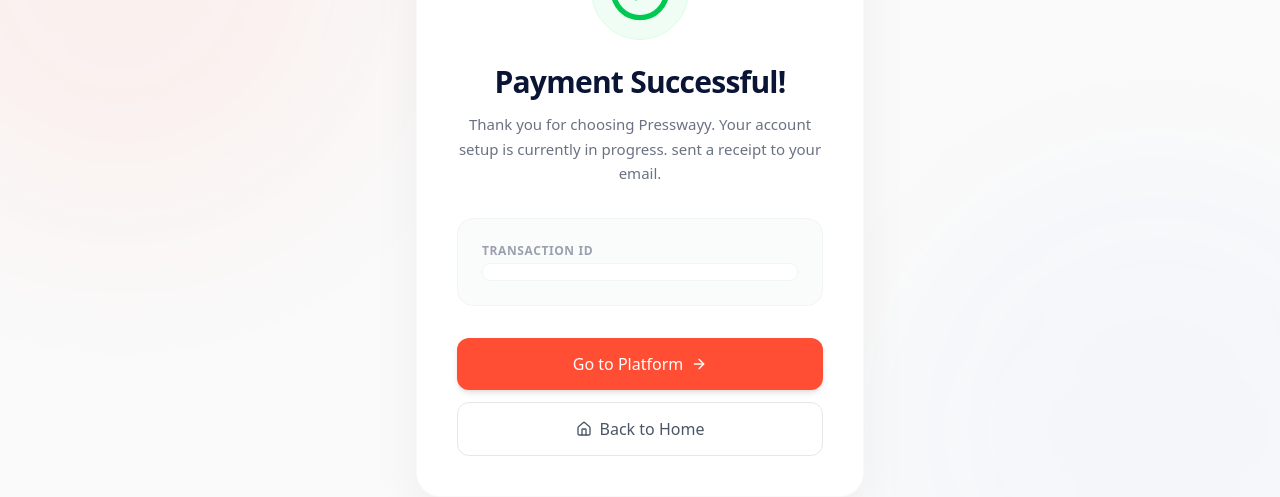
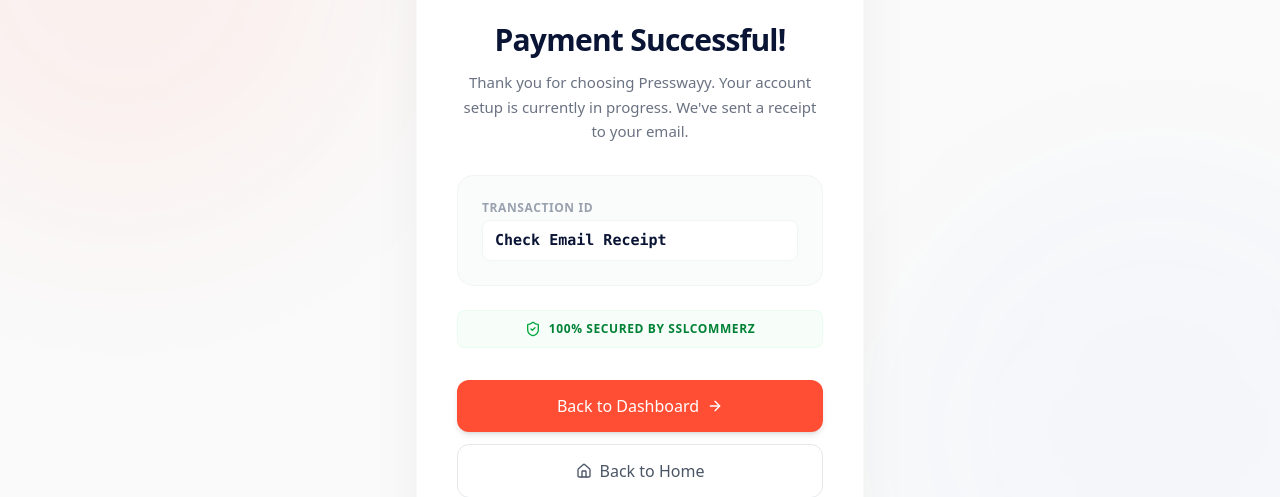
Before and after one commit to mahafizur-dev/presswayy, a Next.js app: page /payment/success in a window 1280 px wide. Shown: the part 201-698 px from the top of the page. Built offline with nearby package versions, Linux system fonts and the light colour scheme; no server answers.

Commit message:
include the google tag manager

```diff
--- a/app/api/payment/success/route.ts
+++ b/app/api/payment/success/route.ts
@@ -59,14 +59,15 @@
           throw new Error(`n8n responded with status: ${n8nResponse.status}`);
         }
 
-        console.log(
-          "✅ Payment Data successfully sent to n8n Database Webhook.",
-        );
+        console.log("✅ Payment Data successfully sent to Database.");
       } catch (dbError) {
         console.error("Database save error (n8n Issue):", dbError);
       }
 
-      return NextResponse.redirect(`${baseUrl}/dashboard?payment=success`, 303);
+      return NextResponse.redirect(
+        `${baseUrl}/payment/success?tran_id=${verifyData.tran_id}&amount=${verifyData.amount}`,
+        303,
+      );
     } else {
       console.error("Payment Validation Failed (Fraud Attempt):", verifyData);
       return NextResponse.redirect(`${baseUrl}/dashboard?payment=failed`, 303);
--- a/app/layout.tsx
+++ b/app/layout.tsx
@@ -1,5 +1,6 @@
 import type { Metadata } from "next";
 import { Inter } from "next/font/google";
+import Script from "next/script";
 import "./globals.css";
 import Navbar from "@/components/layout/Navbar";
 import Footer from "@/components/layout/Footer";
@@ -18,11 +19,31 @@
 }) {
   return (
     <html lang="en">
-      {/* suppressHydrationWarning যুক্ত করা হয়েছে */}
+      <head>
+        <Script id="google-tag-manager" strategy="afterInteractive">
+          {`
+            (function(w,d,s,l,i){w[l]=w[l]||[];w[l].push({'gtm.start':
+            new Date().getTime(),event:'gtm.js'});var f=d.getElementsByTagName(s)[0],
+            j=d.createElement(s),dl=l!='dataLayer'?'&l='+l:'';j.async=true;j.src=
+            'https://www.googletagmanager.com/gtm.js?id='+i+dl;f.parentNode.insertBefore(j,f);
+            })(window,document,'script','dataLayer','GTM-NPBBD33T');
+          `}
+        </Script>
+      </head>
+
       <body
         className={`${inter.className} bg-white text-gray-900`}
         suppressHydrationWarning
       >
+        <noscript>
+          <iframe
+            src="https://www.googletagmanager.com/ns.html?id=GTM-NPBBD33T"
+            height="0"
+            width="0"
+            style={{ display: "none", visibility: "hidden" }}
+          ></iframe>
+        </noscript>
+
         {/* Navbar added here so it appears on all pages */}
         <Navbar />
 
--- a/app/payment/success/page.tsx
+++ b/app/payment/success/page.tsx
@@ -1,17 +1,18 @@
 "use client";
 
 import React, { Suspense } from "react";
-import { CheckCircle2, ArrowRight, Home } from "lucide-react";
+import { CheckCircle2, ArrowRight, Home, ShieldCheck } from "lucide-react";
 import Link from "next/link";
-
+import { useSearchParams } from "next/navigation";
 
 // 1. Payment Details Component
 function PaymentDetails() {
-
+  const searchParams = useSearchParams();
+  const tranId = searchParams.get("tran_id") || "Check Email Receipt";
+  const amount = searchParams.get("amount");
 
   return (
     <div className="max-w-md w-full bg-white p-8 md:p-10 rounded-3xl shadow-[0_20px_50px_rgba(0,0,0,0.05)] border border-gray-100/50 text-center relative z-10 animate-in fade-in zoom-in-95 duration-500">
-      {/* Success Icon with Pulse Effect */}
       <div className="flex justify-center mb-6">
         <div className="relative">
           <div className="absolute inset-0 bg-green-100 rounded-full animate-ping opacity-75"></div>
@@ -27,32 +28,49 @@
       </h1>
       <p className="text-gray-500 mb-8 text-[15px] leading-relaxed">
         Thank you for choosing Presswayy. Your account setup is currently in
-        progress.  sent a receipt to your email.
+        progress. We've sent a receipt to your email.
       </p>
 
       {/* Transaction Details Card */}
-      <div className="bg-gray-50/80 rounded-2xl p-6 mb-8 border border-gray-100 text-left space-y-4">
+      <div className="bg-gray-50/80 rounded-2xl p-6 mb-6 border border-gray-100 text-left space-y-4">
         {/* Transaction ID */}
         <div>
           <span className="text-xs text-gray-400 font-bold uppercase tracking-wider block mb-1">
             Transaction ID
           </span>
           <div className="text-[#0a1435] font-mono font-bold text-[15px] break-all bg-white px-3 py-2 rounded-lg border border-gray-100">
-
+            {tranId}
           </div>
         </div>
 
-        {/* Amount Paid (If available) */}
+        {/* Amount Paid (If available in URL) */}
+        {amount && (
+          <div>
+            <span className="text-xs text-gray-400 font-bold uppercase tracking-wider block mb-1">
+              Amount Paid
+            </span>
+            <div className="text-[#0a1435] font-bold text-[15px] bg-white px-3 py-2 rounded-lg border border-gray-100">
+              ৳ {amount}
+            </div>
+          </div>
+        )}
+      </div>
 
+      {/* SSL Secured Badge */}
+      <div className="flex items-center justify-center gap-2 mb-8 bg-green-50/50 py-2.5 rounded-lg border border-green-100/50">
+        <ShieldCheck className="w-4 h-4 text-green-600" />
+        <span className="text-xs font-bold tracking-wider text-green-700">
+          100% SECURED BY SSLCOMMERZ
+        </span>
       </div>
 
       {/* Action Buttons */}
       <div className="space-y-3">
         <Link
-          href="/platform"
+          href="/dashboard"
           className="flex items-center justify-center gap-2 w-full bg-[#ff4e33] hover:bg-[#e63e26] text-white font-medium py-3.5 rounded-xl transition-all duration-300 shadow-md hover:shadow-lg hover:-translate-y-0.5"
         >
-          Go to Platform <ArrowRight className="w-4 h-4" />
+          Back to Dashboard <ArrowRight className="w-4 h-4" />
         </Link>
         <Link
           href="/"
```
